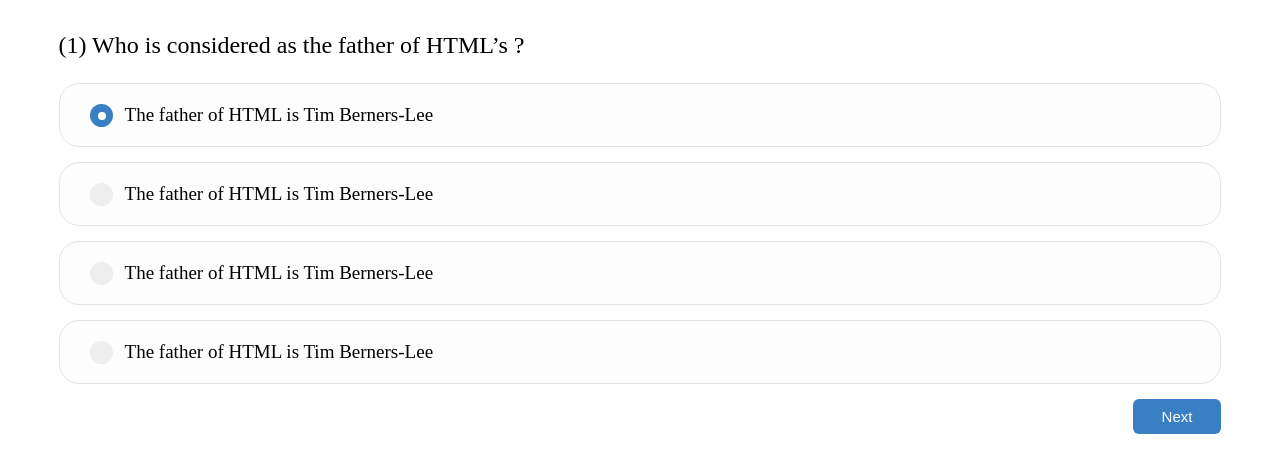
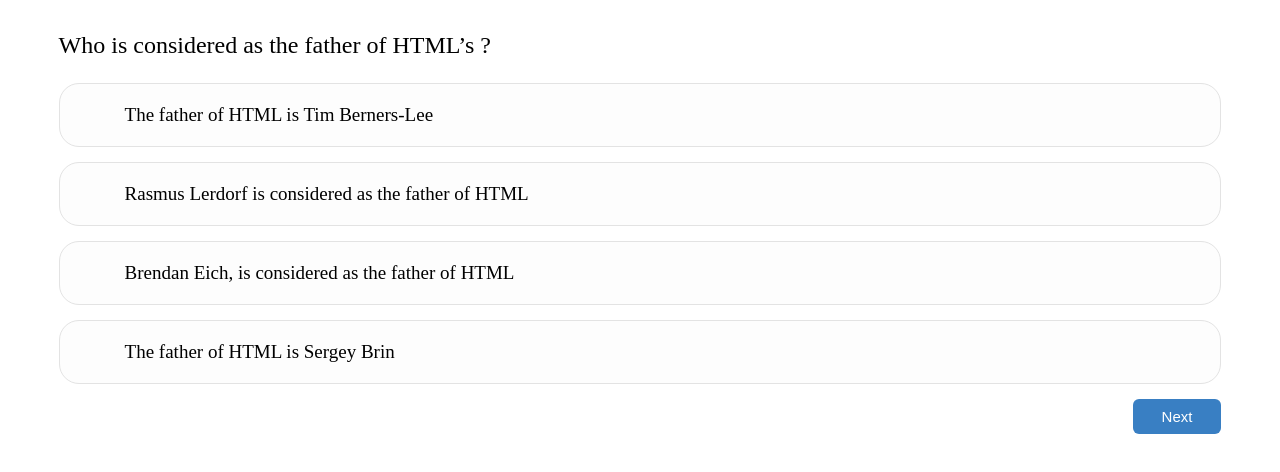
Before and after one commit to CuriousPNCoder/Javascript_Quizapp, a plain HTML site: page index.html in a window 1280 px wide. Drawn offline with Linux system fonts and the light colour scheme.

Commit message:
condition add

```diff
--- a/index.html
+++ b/index.html
@@ -107,10 +107,10 @@
 <body>
     <div class="body-back">
         <div class="card">
-            <div>
-    <p class="question-heading" id="questionlist">Who is considered as the father of HTML’s ?</p>
+            <div class="quizcontainer">
+    <p class="question-heading" id="questiontext">Who is considered as the father of HTML’s ?</p>
     <div class="gap-bottom">
-        <div class="answer-list" id="answerlist">
+        <div class="answer-list" onclick="checkAnswer(0)">
             <label class="container">The father of HTML is Tim Berners-Lee
                 <input type="radio" checked="checked" name="radio">
                 <span class="checkmark"></span>
@@ -118,142 +118,165 @@
         </div>
     </div>
     <div class="gap-bottom">
-        <div class="answer-list">
-            <label class="container">The father of HTML is Tim Berners-Lee
+        <div class="answer-list" onclick="checkAnswer(1)">
+            <label class="container">Rasmus Lerdorf is considered as the father of HTML
                 <input type="radio" name="radio">
                 <span class="checkmark"></span>
             </label>
         </div>
     </div>
     <div class="gap-bottom">
-        <div class="answer-list">
-            <label class="container">The father of HTML is Tim Berners-Lee
+        <div class="answer-list" onclick="checkAnswer(2)">
+            <label class="container">Brendan Eich, is considered as the father of HTML
                 <input type="radio" name="radio">
                 <span class="checkmark"></span>
             </label>
         </div>
     </div>
     <div class="gap-bottom">
-        <div class="answer-list">
-            <label class="container">The father of HTML is Tim Berners-Lee
+        <div class="answer-list" onclick="checkAnswer(3)">
+            <label class="container">The father of HTML is Sergey Brin
                 <input type="radio" name="radio">
                 <span class="checkmark"></span>
             </label>
         </div>
     </div>
-            </div>
+
             <div>
                 <button class="bttn-prev" id="prev" style="display: none;">Prev</button>
                 <button class="bttn-next" id="next" style="display: block;">Next</button>
             </div>
         </div>
-
+</div>
 </body>
 <script>
     let questions = [
         {
             question: "Who is considered as the father of HTML’s ?",
-            answers: [
-                { option: "The father of HTML is Tim Berners-Lee", answer: true },
-                { option: "Rasmus Lerdorf is considered as the father of HTML", answer: false },
-                { option: "Brendan Eich, is considered as the father of HTML", answer: false },
-                { option: "The father of HTML is Sergey Brin", answer: false },
-            ]
+            answers: ["The father of HTML is Tim Berners-Lee",
+                    "Rasmus Lerdorf is considered as the father of HTML",
+                    "Brendan Eich, is considered as the father of HTML",
+                    "The father of HTML is Sergey Brin"],
+            correct: 0
         },
         {
             question: "What is the full form of HTML ?",
-            answers: [
-                { option: "The full form of HTML is HyperText Machine Language ", answer: false },
-                { option: "The full form of HTML is HyperText Marking Language ", answer: false },
-                { option: "The full form of HTML is HyperText Markup Language", answer: true },
-                { option: "The full form of HTML is HighText Marking Language", answer: false },
-            ]
+            answers: ["The full form of HTML is HyperText Machine Language",
+                    "The full form of HTML is HyperText Marking Language",
+                    "The full form of HTML is HyperText Markup Language",
+                    "The full form of HTML is HighText Marking Language"],
+            correct: 2
         },
         {
             question: "Which of the following programmes reads and renders an HTML page?",
-            answers: [
-                { option: "Web matrix", answer: false },
-                { option: "Web matrix", answer: false },
-                { option: "Web matrix", answer: false },
-                { option: " Web matrix", answer: true },
-            ]
+            answers: ["Web matrix",
+                    "Web matrix",
+                    "Web matrix",
+                    "Web matrix"],
+            correct: 3
         },
-        {
-            question: "What is the DOM (Document Object Model) in HTML?",
-            answers: [
-                { option: "Language-dependent application programming", answer: false },
-                { option: "ASP.NET object hierarchy ", answer: false },
-                { option: "Application programming interface", answer: false },
-                { option: "HTML document object representation and interaction convention", answer: true },
-            ]
-        },
-        {
-            question: "Which of the following is not an HTML table layout element?",
-            answers: [
-                { option: "colour,", answer: true },
-                { option: "size, and", answer: false },
-                { option: "span", answer: false },
-                { option: "alignment,", answer: false },
-            ]
-        },
-        {
-            question: "Which HTML5 element is used to style the layout?",
-            answers: [
-                { option: "jQuery ", answer: false },
-                { option: "CSS", answer: true },
-                { option: "JavaScript", answer: false },
-                { option: "PHP ,", answer: false },
-            ]
-        },
-        {
-            question: "What is the purpose of the HTML5 address> element?",
-            answers: [
-                { option: "contains IP address", answer: false },
-                { option: "contains home address", answer: false },
-                { option: "provides url", answer: false },
-                { option: "contains author contact", answer: true },
-            ]
-        },
-        {
-            question: "What is the purpose of the HTML5 address> element?",
-            answers: [
-                { option: "contains IP address", answer: false },
-                { option: "contains home address", answer: false },
-                { option: "provides url", answer: false },
-                { option: "contains author contact", answer: true },
-            ]
-        },
-        {
-            question: "When a tag in HTML is closed, which character is used to represent it?",
-            answers: [
-                { option: "#", answer: false },
-                { option: "!", answer: false },
-                { option: "/", answer: true },
-                { option: "'", answer: false },
-            ]
-        },
-        {
-            question: "What is the purpose of the HTML5 address> element?",
-            answers: [
-                { option: "provides url", answer: false },
-                { option: "contains author contact  information ", answer: true },
-                { option: "contains home address", answer: false },
-                { option: "contains IP address", answer: false },
-            ]
-        }
+        // {
+        //     question: "What is the DOM (Document Object Model) in HTML?",
+        //     answers: [
+        //         { option: "Language-dependent application programming", answer: false },
+        //         { option: "ASP.NET object hierarchy ", answer: false },
+        //         { option: "Application programming interface", answer: false },
+        //         { option: "HTML document object representation and interaction convention", answer: true },
+        //     ]
+        // },
+        // {
+        //     question: "Which of the following is not an HTML table layout element?",
+        //     answers: [
+        //         { option: "colour,", answer: true },
+        //         { option: "size, and", answer: false },
+        //         { option: "span", answer: false },
+        //         { option: "alignment,", answer: false },
+        //     ]
+        // },
+        // {
+        //     question: "Which HTML5 element is used to style the layout?",
+        //     answers: [
+        //         { option: "jQuery ", answer: false },
+        //         { option: "CSS", answer: true },
+        //         { option: "JavaScript", answer: false },
+        //         { option: "PHP ,", answer: false },
+        //     ]
+        // },
+        // {
+        //     question: "What is the purpose of the HTML5 address> element?",
+        //     answers: [
+        //         { option: "contains IP address", answer: false },
+        //         { option: "contains home address", answer: false },
+        //         { option: "provides url", answer: false },
+        //         { option: "contains author contact", answer: true },
+        //     ]
+        // },
+        // {
+        //     question: "What is the purpose of the HTML5 address> element?",
+        //     answers: [
+        //         { option: "contains IP address", answer: false },
+        //         { option: "contains home address", answer: false },
+        //         { option: "provides url", answer: false },
+        //         { option: "contains author contact", answer: true },
+        //     ]
+        // },
+        // {
+        //     question: "When a tag in HTML is closed, which character is used to represent it?",
+        //     answers: [
+        //         { option: "#", answer: false },
+        //         { option: "!", answer: false },
+        //         { option: "/", answer: true },
+        //         { option: "'", answer: false },
+        //     ]
+        // },
+        // {
+        //     question: "What is the purpose of the HTML5 address> element?",
+        //     answers: [
+        //         { option: "provides url", answer: false },
+        //         { option: "contains author contact  information ", answer: true },
+        //         { option: "contains home address", answer: false },
+        //         { option: "contains IP address", answer: false },
+        //     ]
+        // }
     ]
 
-    let questionList = document.getElementById("questionlist");
-    let current = 0;
-    let questionIndex = current+1;
 
-    questionList.innerHTML = '('+ questionIndex +')' + "  " + questions[current].question;
+    let currentQuestion = 0;
+    let currentAnswer = 0;
 
-    let answerList = document.getElementById("answerlist");
-    answerList.innerHTML = '(' + questionIndex + ')' + "  " + questions.answers.option[current].question;
+    function showQuestion(){
+        let questionText = document.getElementById("questiontext");
+        questionText.textContent = questions[currentQuestion].question;
 
+       let answers = document.querySelectorAll(".container");
+       answers.forEach((container, index)=>{
+        container.textContent = questions[currentQuestion].answers[index]
+       })
+    }
 
+    function checkAnswer(selected){
+        if(selected === questions[currentQuestion].correct){
+            console.log("answer is correct");
+            currentAnswer++;
+        }
+        else{
+            console.log("answer is incorrect")
+        }
 
+        setTimeout(()=>{
+            currentQuestion++;
+
+            if(currentQuestion <questions.length){
+                showQuestion();
+            }
+            else{
+                let quizContainer = document.querySelector(".quizcontainer");
+                quizContainer.innerHTML = "You got" + " " + {currentAnswer} + " " + "out of" + {questions}
+                // console.log("You got a correct answer", currentAnswer, "out of", questions.length)
+            }
+        }, 2000)
+    }
+    showQuestion();
 
 </script>
 
```
